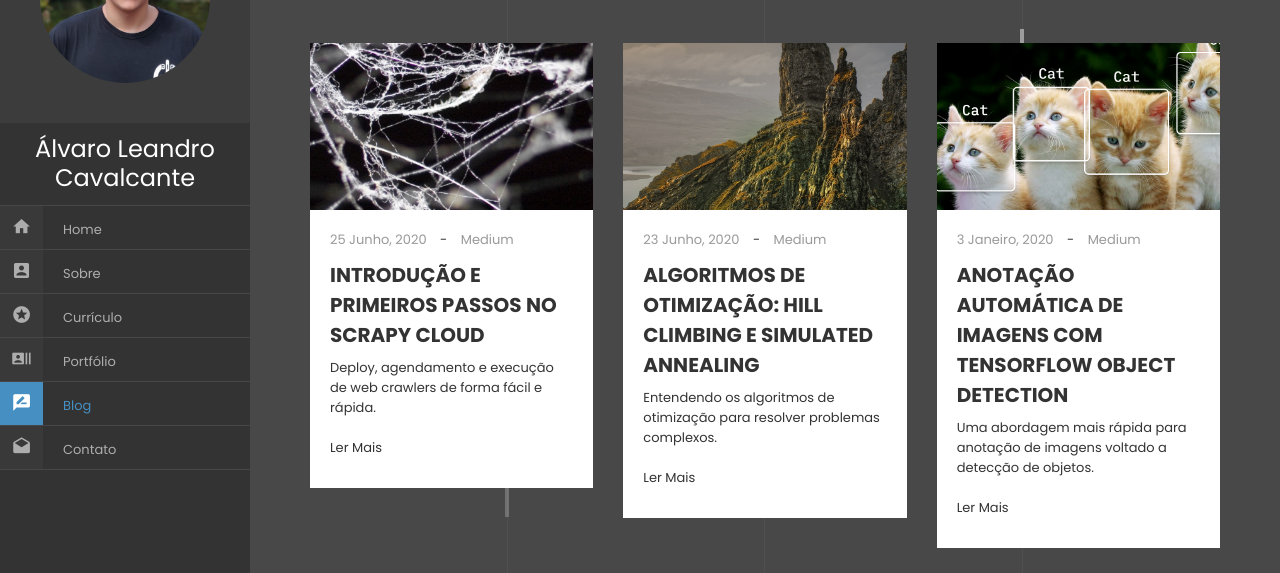
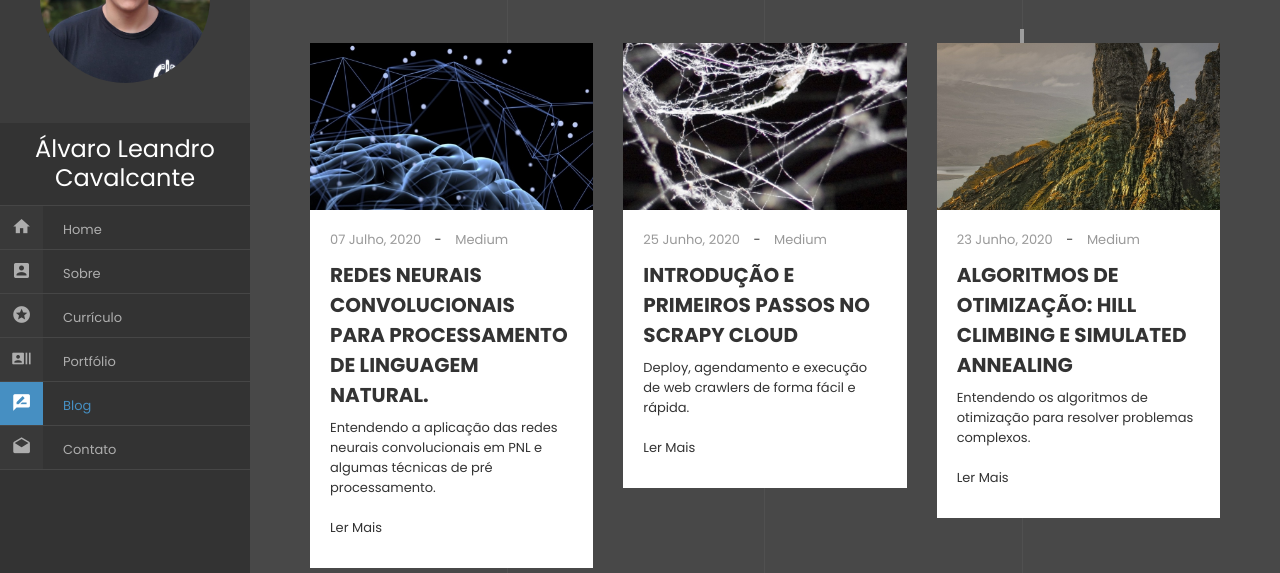
Before and after one commit to AlvaroCavalcante/AlvaroCavalcante.github.io, a website: page blog.html in a window 1280 px wide. Shown: the part 127-700 px from the top of the page. Drawn offline with Linux system fonts and the light colour scheme.

Commit message:
Adicionado blog post

```diff
--- a/blog.html
+++ b/blog.html
@@ -83,6 +83,25 @@
                         </div>
                     </div>
                     <div class="row">
+                        <div class="col-lg-4 col-md-6 col-sm-6">
+                            <article class="card-post">
+                                <div class="img-post">
+                                    <a href="https://medium.com/data-hackers/redes-neurais-convolucionais-para-processamento-de-linguagem-natural-935488d6901b" target="blank">
+                                        <img src="images/cnn.jpg" alt="img01"/>
+                                    </a>
+                                </div>
+                                <div class="meta-post">
+                                    <span>07 Julho, 2020</span> - <a href="https://medium.com/@alvaroleandrocavalcante">Medium</a>
+                                </div>
+                                <div class="content-post">
+                                    <h2><a href="https://medium.com/data-hackers/redes-neurais-convolucionais-para-processamento-de-linguagem-natural-935488d6901b" target="blank">Redes Neurais Convolucionais para processamento de linguagem natural.</a></h2>
+                                    <div>Entendendo a aplicação das redes neurais convolucionais em PNL e algumas técnicas de pré processamento.</div>
+                                </div>
+                                <div class="read-post">
+                                    <a href="https://medium.com/data-hackers/redes-neurais-convolucionais-para-processamento-de-linguagem-natural-935488d6901b" target="blank">Ler Mais</a>
+                                </div>
+                            </article>
+                        </div>
                         <div class="col-lg-4 col-md-6 col-sm-6">
                             <article class="card-post">
                                 <div class="img-post">
```
Also changed, not shown: images/cnn.jpg (added).
